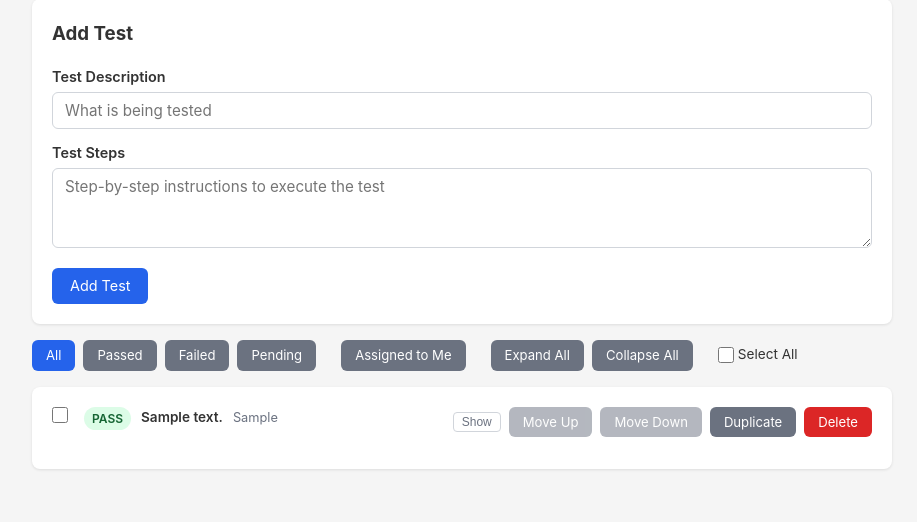
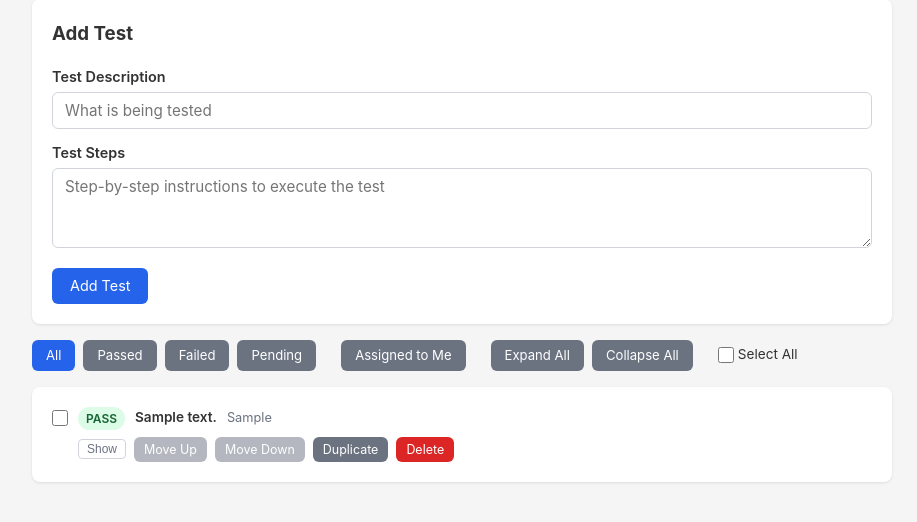
Before and after one commit to sbj-ee/TestMgr, a Flask app: page /projects/1 in a window 1280 px wide. Shown: the part 203-725 px from the top of the page, without its empty margins (178-1095 px from the left). Run offline with Flask 3, Linux system fonts and the light colour scheme; the visitor is signed in with stand-in values (Sample User, id 1); tables that the repository leaves empty hold one stand-in row (values such as "Sample post").

Commit message:
Move test action buttons to line below description for readability
Co-Authored-By: Claude Opus 4.5 <noreply@anthropic.com>

```diff
--- a/templates/project.html
+++ b/templates/project.html
@@ -72,9 +72,9 @@
 {% if tests %}
     {% for test in tests %}
     <div class="card" data-test-id="{{ test['id'] }}">
-        <div class="test-header">
+        <div style="display: flex; align-items: center; gap: 10px; margin-bottom: 6px;">
             <input type="checkbox" class="bulk-check test-check" value="{{ test['id'] }}" onchange="updateBulkBar()">
-            <div class="test-summary" onclick="toggleTest({{ test['id'] }})">
+            <div class="test-summary" onclick="toggleTest({{ test['id'] }})" style="flex: 1; min-width: 0;">
                 {% if test['passed'] == 1 %}
                     <span class="badge badge-pass">Pass</span>
                 {% elif test['passed'] == 0 %}
@@ -85,22 +85,22 @@
                 <span class="desc-preview">{{ test['description'] }}</span>
                 {% if test['assigned_to'] %}<span class="meta-preview">{{ test['assigned_to'] }}</span>{% endif %}
             </div>
-            <div class="btn-group">
+        </div>
+        <div class="btn-group" style="margin-left: 26px;">
             <button type="button" class="toggle-btn" onclick="toggleTest({{ test['id'] }})" id="toggle-{{ test['id'] }}">Show</button>
             <form method="POST" action="{{ url_for('move_test', test_id=test['id'], direction='up') }}" class="inline-form">
-                    <button type="submit" class="btn btn-secondary btn-sm" {% if loop.first %}disabled{% endif %}>Move Up</button>
+                <button type="submit" class="btn btn-secondary btn-xs" {% if loop.first %}disabled{% endif %}>Move Up</button>
             </form>
             <form method="POST" action="{{ url_for('move_test', test_id=test['id'], direction='down') }}" class="inline-form">
-                    <button type="submit" class="btn btn-secondary btn-sm" {% if loop.last %}disabled{% endif %}>Move Down</button>
+                <button type="submit" class="btn btn-secondary btn-xs" {% if loop.last %}disabled{% endif %}>Move Down</button>
             </form>
             <form method="POST" action="{{ url_for('duplicate_test', test_id=test['id']) }}" class="inline-form">
-                    <button type="submit" class="btn btn-secondary btn-sm">Duplicate</button>
+                <button type="submit" class="btn btn-secondary btn-xs">Duplicate</button>
             </form>
             <form method="POST" action="{{ url_for('delete_test', test_id=test['id']) }}" class="inline-form"
                   onsubmit="return confirm('Delete this test?')">
-                    <button type="submit" class="btn btn-danger btn-sm">Delete</button>
+                <button type="submit" class="btn btn-danger btn-xs">Delete</button>
             </form>
-            </div>
         </div>
 
         <div class="test-body collapsed" id="test-body-{{ test['id'] }}">
```
Lines whose indentation alone changed are shown as unchanged.
